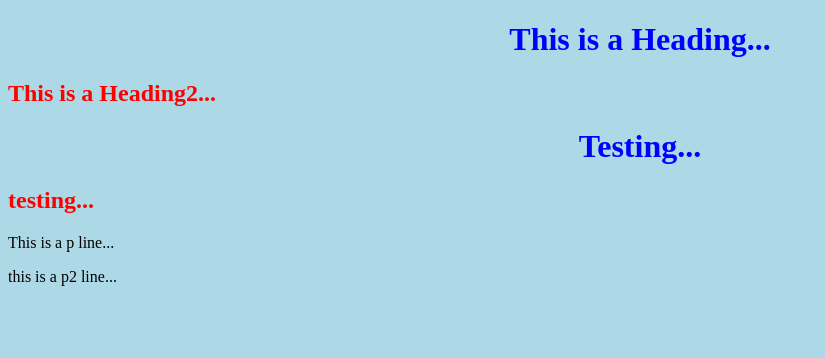
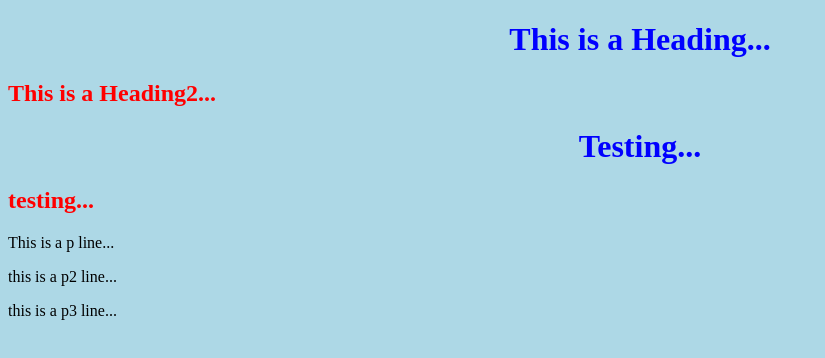
Before and after one commit to yuweihsu1013/git-test, a plain HTML site: page index.html in a window 1280 px wide. Shown: the whole page, without its empty margins (0-825 px from the left). Drawn offline with Linux system fonts and the light colour scheme.

Commit message:
加一個p

```diff
--- a/index.html
+++ b/index.html
@@ -11,5 +11,6 @@
         <h2>testing...</h2>
         <p>This is a p line...</p>
         <p>this is a p2 line...</p>
+        <p>this is a p3 line...</p>
     </body>
 </html>
```
